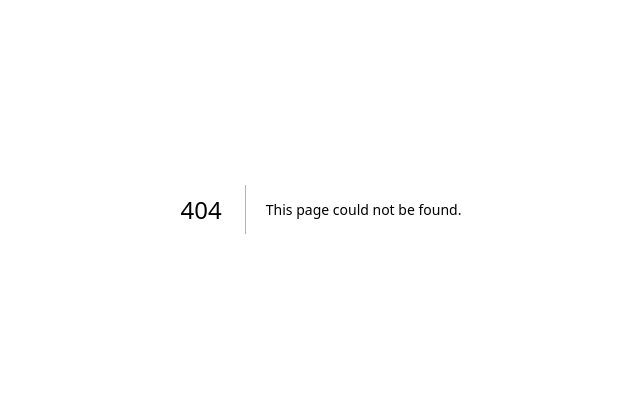
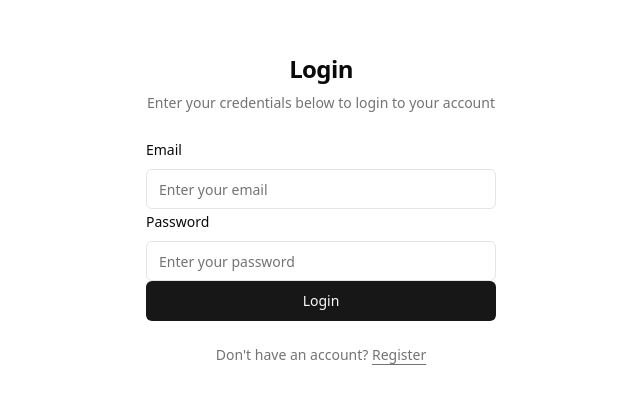
Before and after one commit to peak-n-flow/peaknflow-fe, a Next.js app: page /auth/login in a window 1280 px wide. Before the commit this address had no page. Shown: the part 191-594 px from the top of the page, without its empty margins (319-959 px from the left). Built offline with nearby package versions, Linux system fonts and the light colour scheme.

Commit message:
`feat` : login form with validation

```diff
--- /dev/null
+++ b/src/app/auth/login/page.tsx
@@ -0,0 +1,33 @@
+import LoginForm from "@/features/auth/containers/login-form";
+import type { Metadata } from "next";
+import Link from "next/link";
+
+export const metadata: Metadata = {
+  title: "Login",
+  description: "Login to your account",
+};
+
+export default function LoginPage() {
+  return (
+    <div className="container flex h-screen w-full flex-col items-center justify-center">
+      <div className="mx-auto flex w-full flex-col justify-center space-y-6 sm:w-[350px]">
+        <div className="flex flex-col space-y-2 text-center">
+          <h1 className="text-2xl font-semibold tracking-tight">Login</h1>
+          <p className="text-sm text-muted-foreground">
+            Enter your credentials below to login to your account
+          </p>
+        </div>
+        <LoginForm />
+        <p className="px-8 text-center text-sm text-muted-foreground">
+          Don&apos;t have an account?{" "}
+          <Link
+            href="/register"
+            className="underline underline-offset-4 hover:text-primary"
+          >
+            Register
+          </Link>
+        </p>
+      </div>
+    </div>
+  );
+}
--- /dev/null
+++ b/src/features/auth/containers/login-form.tsx
@@ -0,0 +1,105 @@
+"use client";
+
+import { useState } from "react";
+import { useRouter } from "next/navigation";
+import { zodResolver } from "@hookform/resolvers/zod";
+import { useForm } from "react-hook-form";
+import * as z from "zod";
+
+import { Button } from "@/components/ui/button";
+import {
+  Form,
+  FormControl,
+  FormField,
+  FormItem,
+  FormLabel,
+  FormMessage,
+} from "@/components/ui/form";
+import { Input } from "@/components/ui/input";
+import { toast } from "sonner";
+const loginFormSchema = z.object({
+  email: z.string().email({ message: "Please enter a valid email address." }),
+  password: z.string().min(1, { message: "Password is required." }),
+});
+
+type LoginFormValues = z.infer<typeof loginFormSchema>;
+
+export default function LoginForm() {
+  const router = useRouter();
+  const [isLoading, setIsLoading] = useState(false);
+
+  const form = useForm<LoginFormValues>({
+    resolver: zodResolver(loginFormSchema),
+    defaultValues: {
+      email: "",
+      password: "",
+    },
+  });
+
+  async function onSubmit(data: LoginFormValues) {
+    setIsLoading(true);
+
+    try {
+      // Here you would typically call your API to authenticate the user
+      // For example:
+      // const response = await fetch("/api/login", {
+      //   method: "POST",
+      //   headers: { "Content-Type": "application/json" },
+      //   body: JSON.stringify(data),
+      // })
+
+      // if (!response.ok) throw new Error("Authentication failed")
+
+      // Simulate API call
+      await new Promise((resolve) => setTimeout(resolve, 1000));
+
+      toast.success("Login successful.");
+
+      router.push("/dashboard");
+    } catch (error) {
+      toast.error("Login failed. Please try again.");
+    } finally {
+      setIsLoading(false);
+    }
+  }
+
+  return (
+    <Form {...form}>
+      <form onSubmit={form.handleSubmit(onSubmit)} className="space-y-4">
+        <FormField
+          control={form.control}
+          name="email"
+          render={({ field }) => (
+            <FormItem>
+              <FormLabel>Email</FormLabel>
+              <FormControl>
+                <Input type="email" placeholder="Enter your email" {...field} />
+              </FormControl>
+              <FormMessage />
+            </FormItem>
+          )}
+        />
+        <FormField
+          control={form.control}
+          name="password"
+          render={({ field }) => (
+            <FormItem>
+              <FormLabel>Password</FormLabel>
+              <FormControl>
+                <Input
+                  type="password"
+                  placeholder="Enter your password"
+                  {...field}
+                />
+              </FormControl>
+              <FormMessage />
+            </FormItem>
+          )}
+        />
+        <Button type="submit" className="w-full" disabled={isLoading}>
+          {isLoading ? "Logging in..." : "Login"}
+        </Button>
+      </form>
+    </Form>
+  );
+}
```
